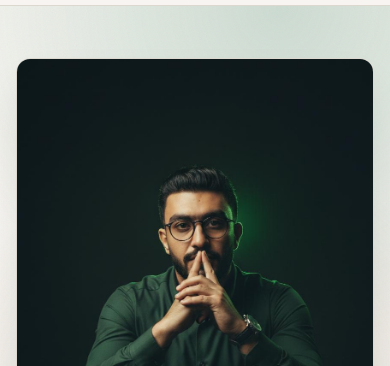
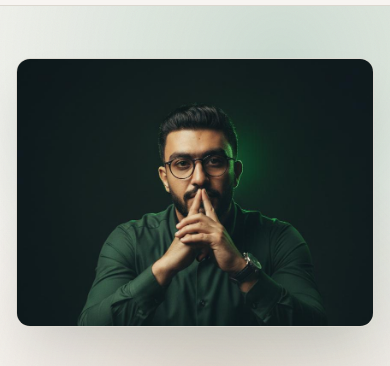
Before and after one commit to andrewayadwadie/portfolio, a plain HTML site: page index.html in a window 390 px wide. Shown: the part 66-432 px from the top of the page. Drawn offline with Linux system fonts and the light colour scheme.

Commit message:
fix(ui): tighten layout, spacing and sizing across desktop and mobile
- Skills: masonry columns instead of stretched grid rows (no empty card
  space, no orphan card on the last row)
- Chips: rounded tags so long items wrap cleanly instead of 2-line capsules
- Hero contact: two-column grid on desktop, one column on small phones
- Education facts: label/value columns aligned (subgrid)
- Mobile hero: 4:3 portrait so name and title sit on the first screen
- Mobile stats: full-width rows instead of cramped 3-up tiles
- Contact: values fit without mid-word breaks; smaller photo and gap on
  mobile; no overflow at 320px

Co-Authored-By: Claude Opus 5.5 <noreply@anthropic.com>

```diff
--- a/css/style.css
+++ b/css/style.css
@@ -310,7 +310,8 @@
     color: var(--text-muted);
     background: var(--surface-raised);
     border: 1px solid var(--border);
-    border-radius: 999px;
+    border-radius: 8px;
+    line-height: 1.45;
     overflow-wrap: anywhere;
   }
 
@@ -492,9 +493,9 @@
   }
 
   .hero__contact {
-    display: flex;
-    flex-wrap: wrap;
-    gap: var(--space-2) var(--space-5);
+    display: grid;
+    grid-template-columns: repeat(2, max-content);
+    gap: var(--space-1) var(--space-6);
     margin-top: var(--space-6);
     color: var(--text-muted);
     font-size: var(--step--1);
@@ -737,10 +738,16 @@
 
   /* --- Skills --- */
   .skills {
-    display: grid;
-    grid-template-columns: repeat(auto-fit, minmax(min(100%, 300px), 1fr));
-    gap: var(--space-5);
+    columns: 3 280px;
+    column-gap: var(--space-5);
     margin: 0;
+  }
+
+  .skills > .card {
+    display: inline-block;
+    width: 100%;
+    margin-bottom: var(--space-5);
+    break-inside: avoid;
   }
 
   .skillgroup__name {
@@ -779,21 +786,26 @@
 
   .edu__facts {
     display: grid;
-    gap: var(--space-3);
+    grid-template-columns: max-content 1fr;
+    gap: var(--space-3) var(--space-6);
     margin-top: var(--space-5);
     padding: 0;
   }
 
+  /* Rows keep their own box (they carry a reveal) and share the columns. */
   .edu__facts div {
-    display: flex;
-    gap: var(--space-3);
-    flex-wrap: wrap;
+    display: grid;
+    grid-template-columns: subgrid;
+    grid-column: 1 / -1;
+  }
+
+  .edu__facts dt,
+  .edu__facts dd {
     font-size: var(--step--1);
   }
 
   .edu__facts dt {
     color: var(--text-muted);
-    min-width: 12ch;
   }
 
   .edu__facts dd {
@@ -905,6 +917,12 @@
     overflow-wrap: anywhere;
   }
 
+  .contact__side,
+  .channels,
+  .channel {
+    min-width: 0;
+  }
+
   .contact__actions {
     margin-top: var(--space-5);
   }
@@ -948,6 +966,10 @@
 
     .hero__grid {
       gap: var(--space-8);
+    }
+
+    .contact-grid {
+      gap: var(--space-6);
     }
 
     .hero__portrait {
@@ -1006,6 +1028,19 @@
       padding-left: var(--space-5);
     }
 
+    .hero__portrait {
+      max-width: none;
+      aspect-ratio: 4 / 3;
+    }
+
+    .hero__portrait img {
+      object-position: center 30%;
+    }
+
+    .contact__portrait {
+      max-width: 200px;
+    }
+
     .hero__actions .btn {
       flex: 1 1 auto;
       justify-content: center;
@@ -1026,20 +1061,46 @@
     }
 
     .stats {
+      grid-template-columns: 1fr;
       gap: var(--space-2);
     }
 
     .stat {
-      padding: var(--space-3);
+      display: flex;
+      align-items: center;
+      gap: var(--space-4);
+      padding: var(--space-3) var(--space-4);
     }
 
     .stat__value {
+      min-width: 2.5ch;
       font-size: var(--step-2);
     }
 
+    .stat__label {
+      margin-top: 0;
+    }
+
     .hero__contact {
-      flex-direction: column;
+      grid-template-columns: 1fr;
       gap: 0;
+    }
+
+    .channel {
+      padding: var(--space-2) var(--space-3);
+    }
+
+    .channel__link {
+      gap: var(--space-3);
+    }
+
+    .channel__value {
+      font-size: var(--step--1);
+      overflow-wrap: break-word;
+    }
+
+    .edu__facts {
+      grid-template-columns: 1fr;
     }
 
     .card {
```
